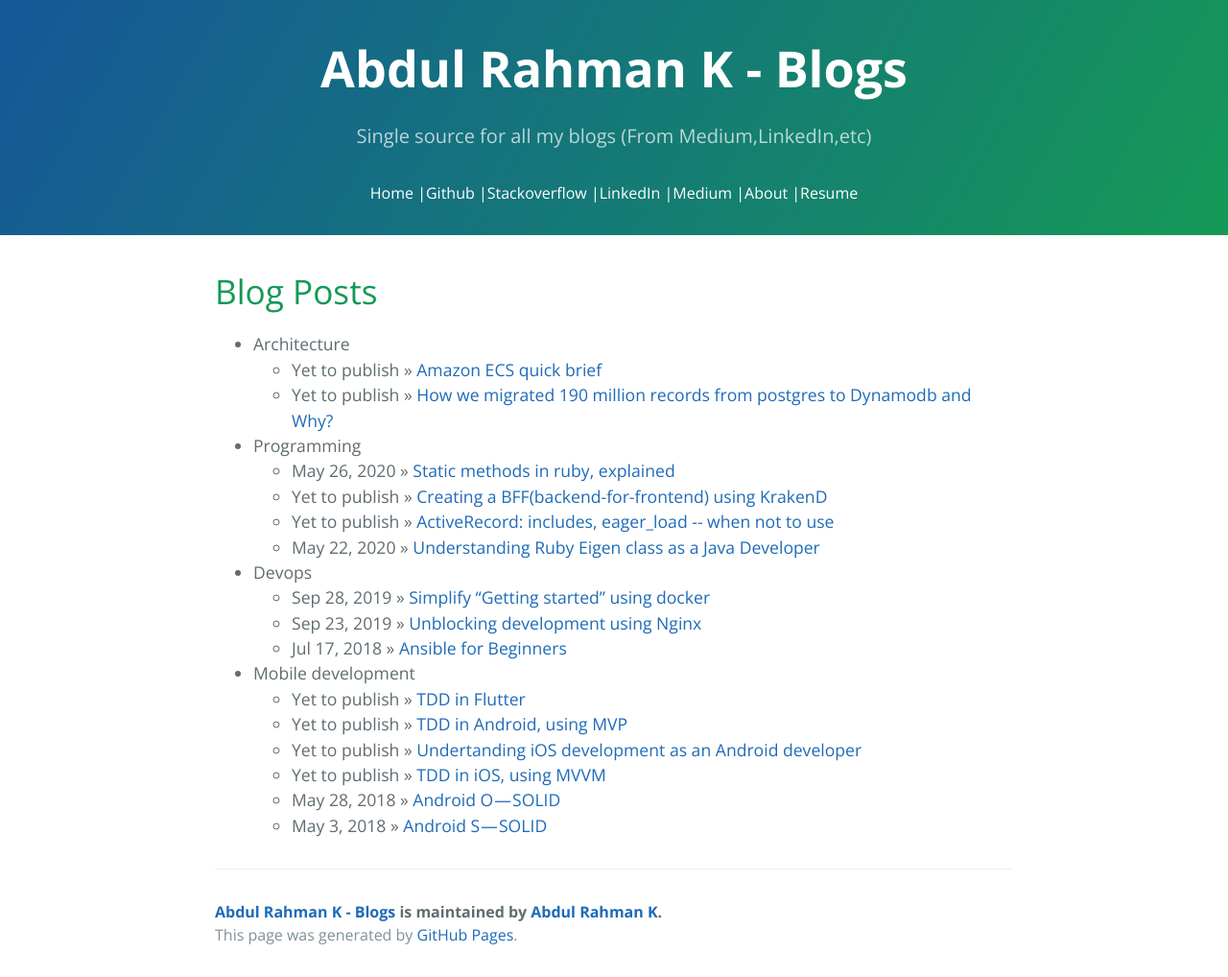
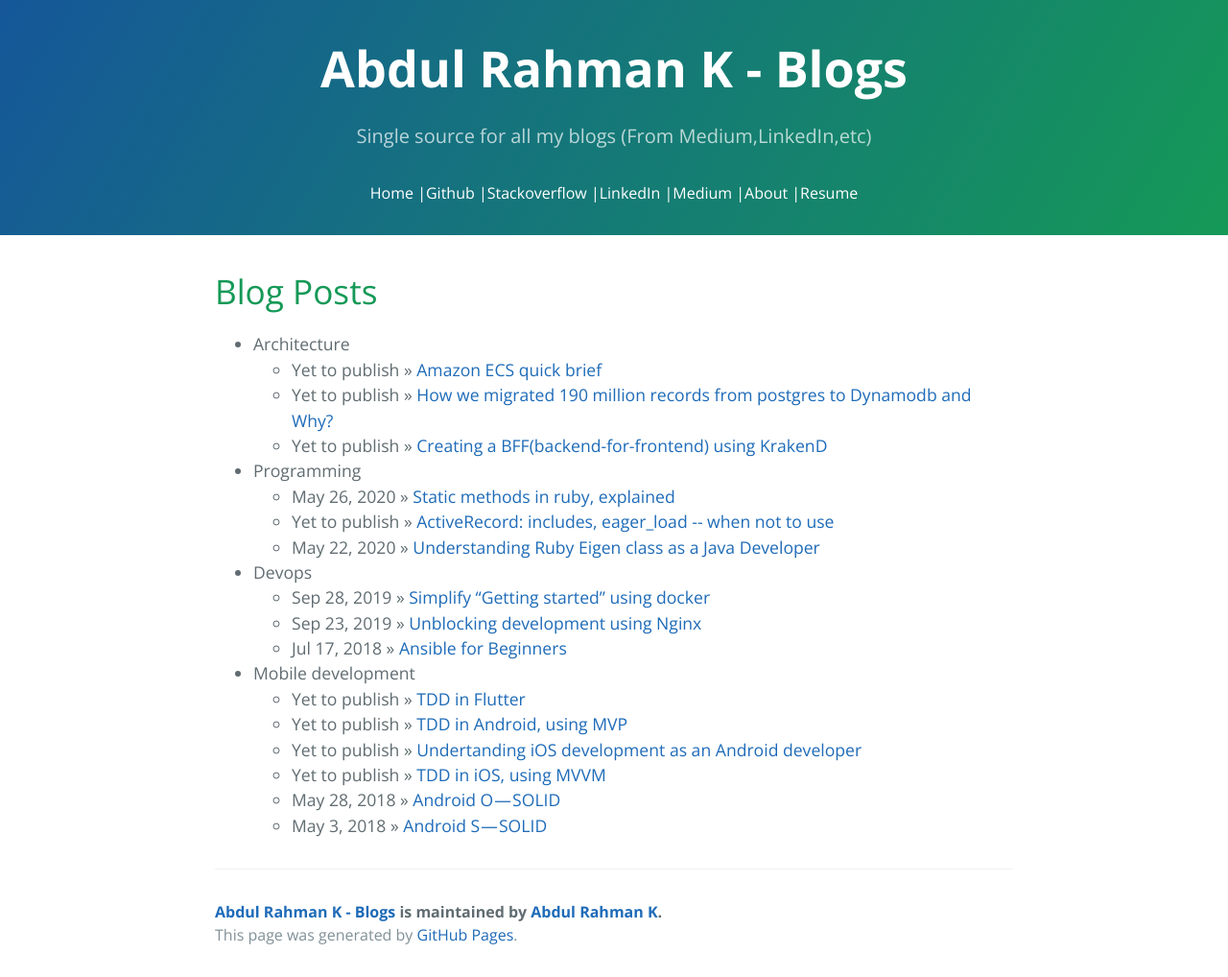
Before and after one commit to abdulrahmank/abdulrahmank.github.io, a Jekyll site: the page built from index.html, in a window 1280 px wide. Shown: the whole page at 96% size. Built offline with Jekyll 4.4.1, drawn with Linux system fonts in a browser that asks for light colours; the list of posts is cut into pages by our own code; part of the change alters nothing that is shown.

Commit message:
Change category of a post

```diff
--- a/_config.yml
+++ b/_config.yml
@@ -30,15 +30,15 @@ post_topics:
       - date: Yet to publish
         url: #
         title: How we migrated 190 million records from postgres to Dynamodb and Why?
+      - date: Yet to publish
+        url: /main/2020/03/24/creating-bff-using-krakend.html
+        title: Creating a BFF(backend-for-frontend) using KrakenD
 
   - name: Programming
     posts:
       - date: May 26, 2020
         url: /main/2020/03/26/static-methods-in-ruby.html
         title: Static methods in ruby, explained
-      - date: Yet to publish
-        url: /main/2020/03/24/creating-bff-using-krakend.html
-        title: Creating a BFF(backend-for-frontend) using KrakenD
       - date: Yet to publish
         url: /main/2020/03/24/includes-vs-eager-loading-copy.html
         title: "ActiveRecord: includes, eager_load -- when not to use"
```
